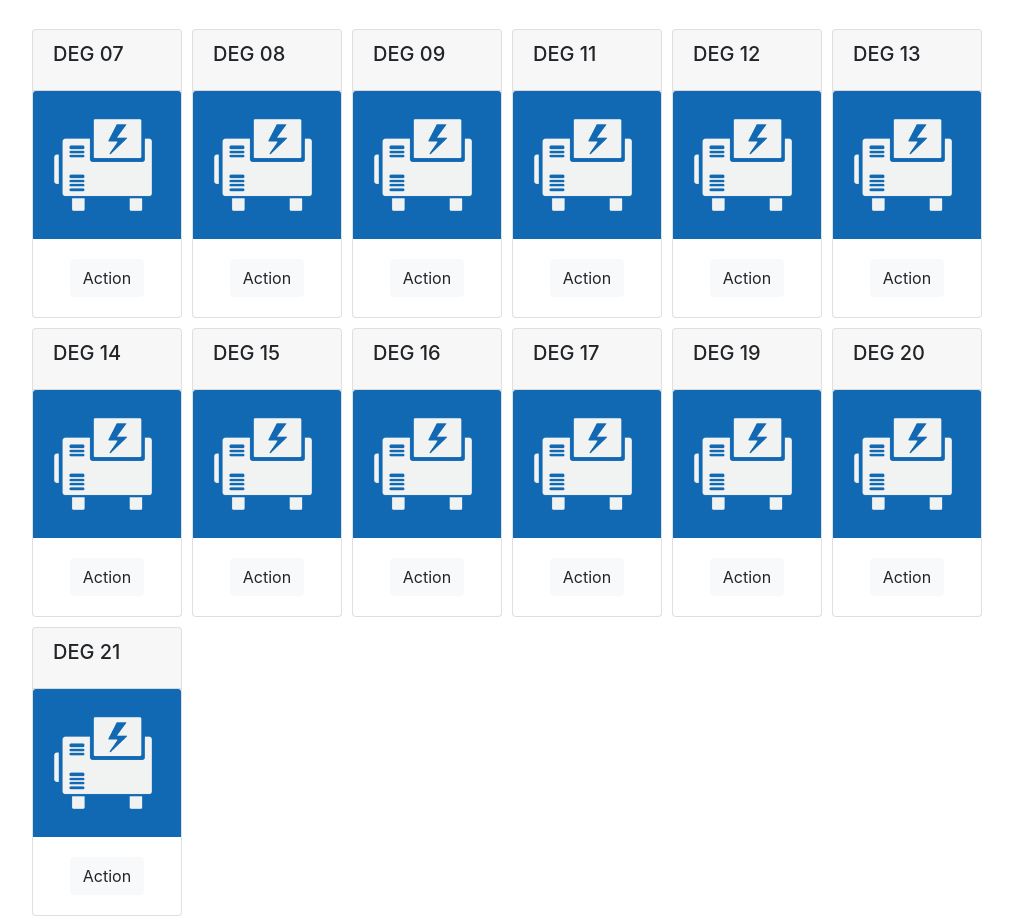
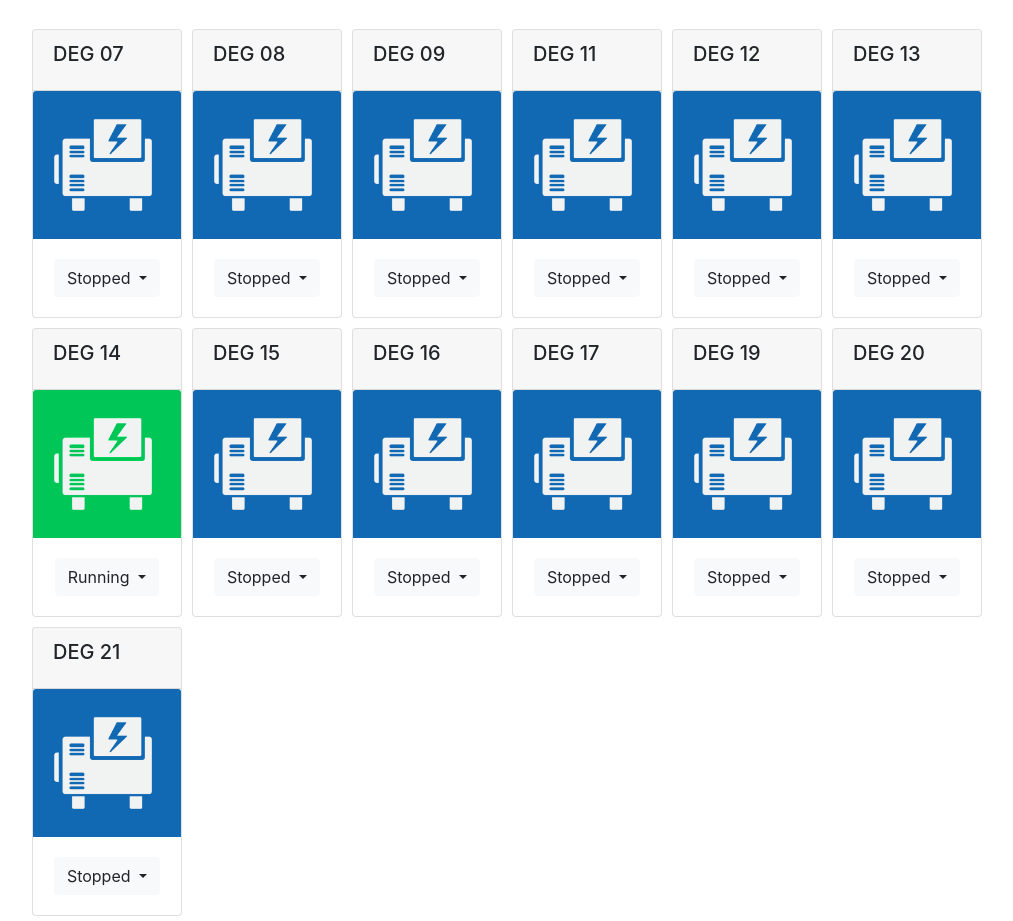
Before and after one commit to noorxbyte/cps, a Django app: page / in a window 1280 px wide. Shown: the part 56-977 px from the top of the page, without its empty margins (58-1071 px from the left). Run offline with Django 3.2, Linux system fonts and the light colour scheme; a user stored in the database is signed in; data comes from the database, SQL or seed files in the repository; some libraries are stand-ins or nearby versions.

Commit message:
dashboard genset view most done

```diff
--- a/cps/admin.py
+++ b/cps/admin.py
@@ -9,3 +9,5 @@ admin.site.register(Generator)
 admin.site.register(Genset)
 admin.site.register(StorageTank)
 admin.site.register(DayTank)
+
+admin.site.register(RunRecord)
--- a/cps/models.py
+++ b/cps/models.py
@@ -117,6 +117,16 @@ class Genset(models.Model):
     def __str__(self):
         return 'DEG {:02d}'.format(self.no)
 
+    def running(self):
+        records = RunRecord.objects.filter(genset=self.id)\
+            .order_by('-record_date', '-record_time')
+
+        if records:
+            if records[0].action == "START":
+                return True
+
+        return False
+
 
 
 class RunRecord(models.Model):
@@ -125,21 +135,37 @@ class RunRecord(models.Model):
         db_table = 'tblRunRecords'
 
     class RunChoice(models.TextChoices):
-        START = 'R'
-        STOP = 'S'
+        START = 'START'
+        STOP = 'STOP'
 
     record_date = models.DateField()
     record_time = models.TimeField()
-    Genset = models.ForeignKey(
+    genset = models.ForeignKey(
         'Genset',
         on_delete=models.CASCADE
     )
     action = models.CharField(
-        max_length=1,
+        max_length=5,
         choices=RunChoice.choices
     )
     created_at = models.DateTimeField(auto_now_add=True)
     updated_at = models.DateTimeField(auto_now=True)
+
+    def __str__(self):
+        if self.action == 'START':
+            act = 'Started'
+        elif self.action == 'STOP':
+            act = 'Stopped'
+        else:
+            act = 'Error'
+
+        return '{} {} at {} on {}'.format(
+            act,
+            self.genset,
+            self.record_time,
+            self.record_date
+        )
+
 
 
 
--- a/cps/templates/dashboard.html
+++ b/cps/templates/dashboard.html
@@ -20,11 +20,38 @@
 {% for genset in gensets %}
 <div class="card floating-card" style="width: 150px;">
   <div class="card-header"><h5 class="card-title">{{ genset }}</h5></div>
-  <img class="card-img-top" src="{% static 'images/genset/normal.png' %}" alt="Genset">
+  <img class="card-img-top" src="
+      {% if genset.running %}
+        {% static 'images/genset/running.png' %}
+      {% else %}
+        {% static 'images/genset/stopped.png' %}
+      {% endif %}
+    " alt="{{ genset }} Running">
   <div class="card-body text-center">
-    <button class="btn btn-light">
-      Action
-    </button>
+    <div class="dropdown">
+      <button class="btn btn-light dropdown-toggle" type="button" id="btnDEG{{ genset.id }}" data-toggle="dropdown" aria-haspopup="true" aria-expanded="false">
+        {% if genset.running %}
+          Running
+        {% else %}
+          Stopped
+        {% endif %}
+      </button>
+      <div class="dropdown-menu" aria-labelledby="btnDEG{{ genset.id }}">
+        <a class="dropdown-item" href="
+          {% if genset.running %}
+            #
+          {% else %}
+            ##
+          {% endif %}
+        ">
+          {% if genset.running %}
+            Stop Genset
+          {% else %}
+            Start Genset
+          {% endif %}
+        </a>
+      </div>
+    </div>
   </div>
 </div>
 {% endfor %}
--- a/public/images/genset/custom-styling.css
+++ /dev/null
@@ -1,5 +0,0 @@
-.floating-card {
-    float: left;
-    margin: 5px;
-    max-width: 200px;
-}
```
Also changed, not shown: cps/migrations/0004_auto_20201221_0437.py (added), cps/migrations/0005_auto_20201221_0449.py (added), db.sqlite3, public/images/genset/running.png (added), public/images/genset/stopped.png (renamed from public/images/genset/normal.png).
